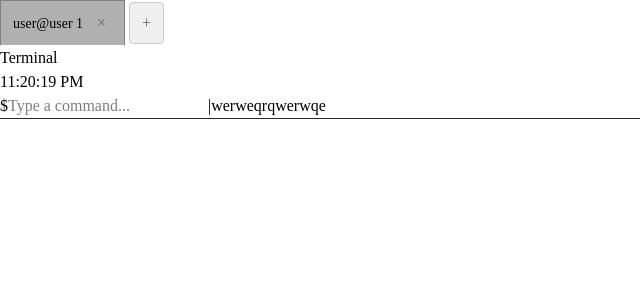
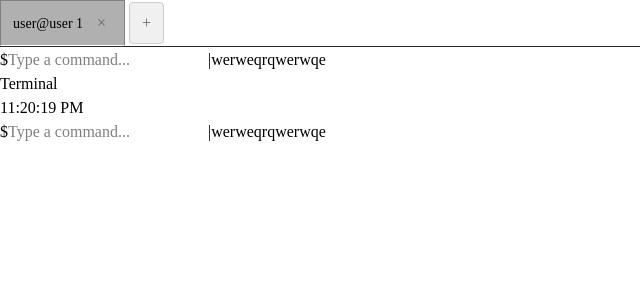
Before and after one commit to Cryplo/MHacks25, a React (Vite) app in the folder src/renderer/: page / in a window 1280 px wide. Shown: the top 300 px of the page, without its empty margins (0-640 px from the left). Built offline with nearby package versions, Linux system fonts and the light colour scheme.

Commit message:
fixed wiping terminal

```diff
--- a/src/renderer/src/components/Tabs.tsx
+++ b/src/renderer/src/components/Tabs.tsx
@@ -1,11 +1,11 @@
-import { useState, useEffect } from 'react';
+import { useState, useEffect, JSX } from 'react'
 import  Terminal  from '../Terminal';
 import './Tabs.css';
 
 interface Tabs {
-  id: string
-  terminal: typeof Terminal
-  title: string
+  id: string;
+  title: string;
+  component: JSX.Element; // Store an instance of Terminal
 }
 
 interface TabsProps {
@@ -48,17 +48,21 @@ const Tabs: React.FC<TabsProps> = ({ onActiveTabChange }) => {
   };
 
   const handleNewTab = () => {
-    // Find the highest numeric ID, or default to 0 if no valid IDs exist
     const existingIds = tabs.map((t) => parseInt(t.id, 10)).filter((id) => !isNaN(id));
     const maxId = existingIds.length > 0 ? Math.max(...existingIds) : 0;
     const newTabId = (maxId + 1).toString();
-    const newTab = { id: newTabId, title: `user@user ${newTabId}` };
+    const newTab: Tabs = {
+      id: newTabId,
+      title: `user@user ${newTabId}`,
+      component: <Terminal key={newTabId} tabId={newTabId} />
+    };
     setTabs([...tabs, newTab]);
     setActiveTabId(newTabId);
     onActiveTabChange?.(newTabId);
   };
 
   return (
+    <div>
       <div className="tabs-container">
         <div className="tabs-list">
           {tabs.map((tab) => (
@@ -83,8 +87,17 @@ const Tabs: React.FC<TabsProps> = ({ onActiveTabChange }) => {
             +
           </button>
         </div>
+      </div>
       <div className="tab-content">
-        <Terminal></Terminal>
+        {tabs.map((tab) => (
+          <div
+            key={tab.id}
+            style={{ display: tab.id === activeTabId ? 'block' : 'none' }}
+            className="terminal-wrapper"
+          >
+            <Terminal />
+          </div>
+        ))}
       </div>
     </div>
   );
```
Lines whose indentation alone changed are shown as unchanged.
